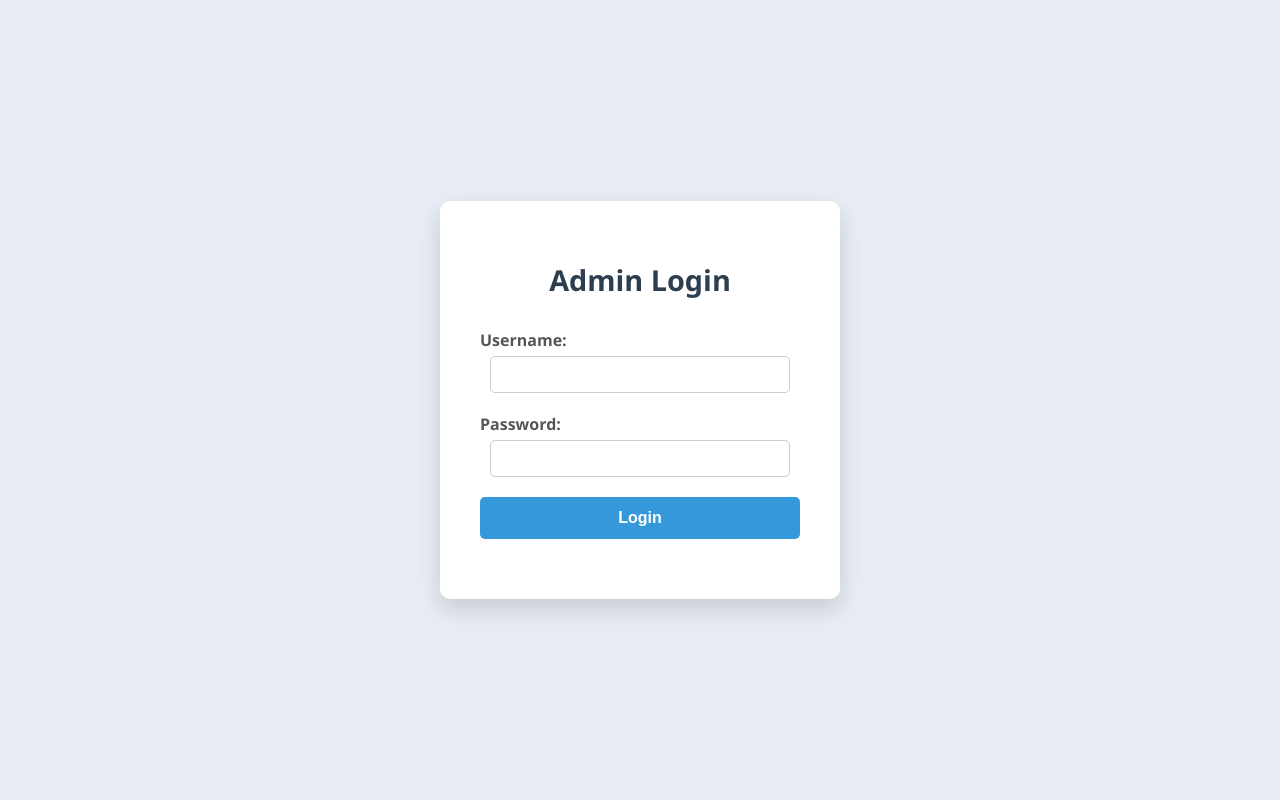
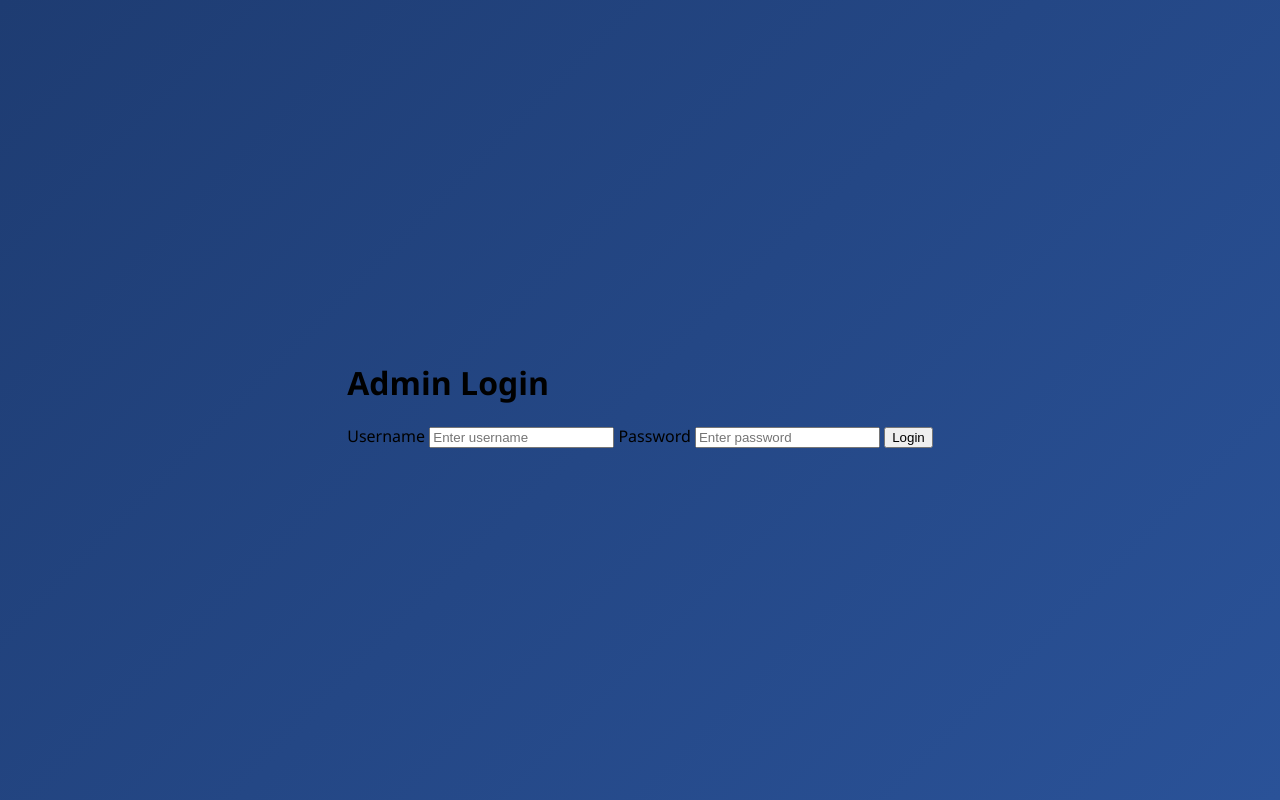
Before and after one commit to rnktlhr/069_APIKeyGenerator, a website: page public/login.html in a window 1280 px wide. Drawn offline with Linux system fonts and the light colour scheme.

Commit message:
membuat global style di login.html

```diff
--- a/public/login.html
+++ b/public/login.html
@@ -4,83 +4,32 @@
     <meta charset="UTF-8">
     <meta name="viewport" content="width=device-width, initial-scale=1.0">
     <title>Admin Login</title>
+
     <style>
+        /* ===== GLOBAL STYLE ===== */
         body {
+            margin: 0;
+            background: linear-gradient(135deg, #1e3c72, #2a5298);
             font-family: 'Segoe UI', Tahoma, Geneva, Verdana, sans-serif;
-            background-color: #e8ecf4; /* Light background */
             display: flex;
             justify-content: center;
             align-items: center;
             min-height: 100vh;
-            margin: 0;
         }
-        .login-container {
-            background-color: white;
-            padding: 40px;
-            border-radius: 10px;
-            box-shadow: 0 10px 25px rgba(0, 0, 0, 0.15);
-            width: 320px;
-            text-align: center;
-        }
-        h1 {
-            color: #2c3e50; /* Dark header color */
-            margin-bottom: 30px;
-            font-size: 1.8em;
-        }
-        label {
-            display: block;
-            text-align: left;
-            margin-bottom: 5px;
-            font-weight: 600;
-            color: #555;
-        }
-        input {
-            width: calc(100% - 20px);
-            padding: 10px;
-            margin-bottom: 20px;
-            border: 1px solid #ccc;
-            border-radius: 5px;
-            box-sizing: border-box;
-            transition: border-color 0.3s;
-        }
-        input:focus {
-            border-color: #3498db; /* Blue focus */
-            outline: none;
-        }
-        button {
-            width: 100%;
-            padding: 12px;
-            background-color: #3498db; /* Blue button */
-            color: white;
-            border: none;
-            border-radius: 5px;
-            cursor: pointer;
-            font-size: 1em;
-            font-weight: bold;
-            transition: background-color 0.3s;
-        }
-        button:hover {
-            background-color: #2980b9;
-        }
-        #messageOut {
-            margin-top: 20px;
-            color: #e74c3c; /* Red for errors/messages */
-            white-space: pre-wrap; /* Mempertahankan format pre */
-            text-align: left;
-            font-size: 0.9em;
-        }
+
     </style>
 </head>
+
 <body>
     <div class="login-container">
         <h1>Admin Login</h1>
 
         <form id="loginForm">
-            <label for="username">Username:</label>
-            <input id="username" type="text" required>
+            <label for="username">Username</label>
+            <input id="username" type="text" placeholder="Enter username" required>
 
-            <label for="password">Password:</label>
-            <input id="password" type="password" required>
+            <label for="password">Password</label>
+            <input id="password" type="password" placeholder="Enter password" required>
 
             <button type="submit">Login</button>
         </form>
```
